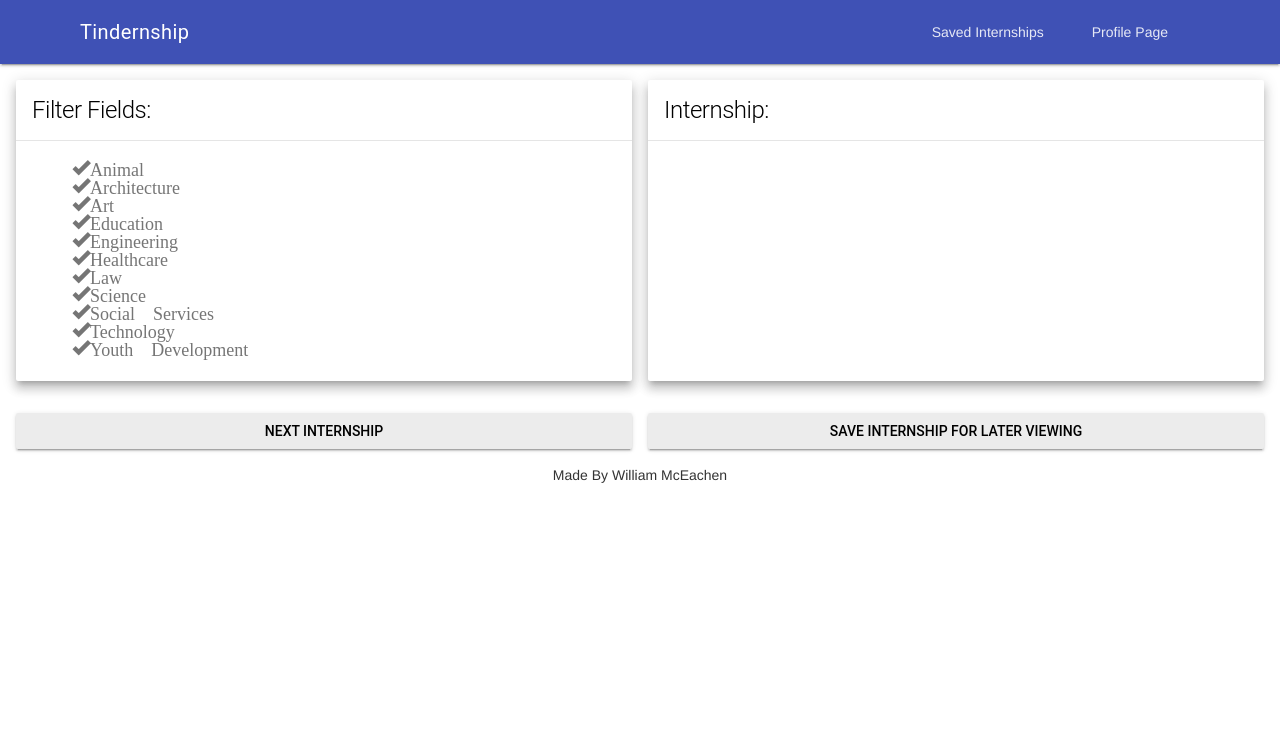
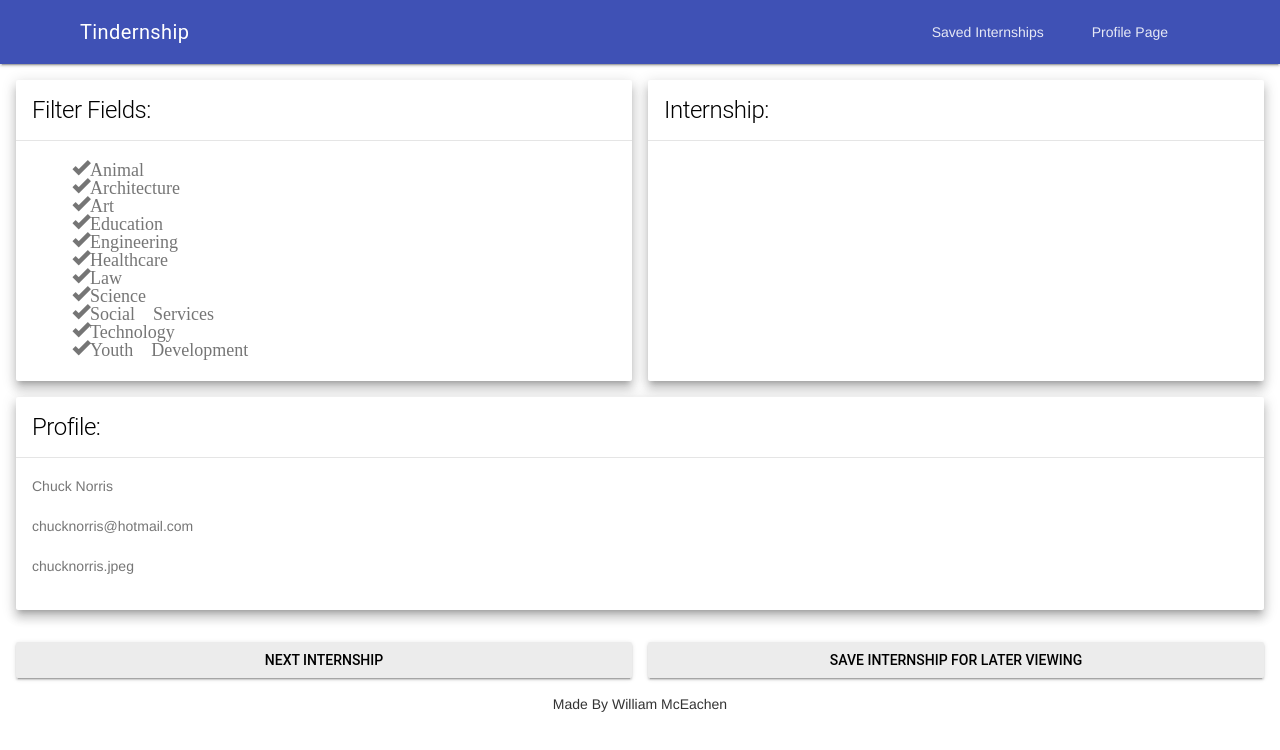
Before and after one commit to billylabufanda/ClubFinder, a plain HTML site: page index.html in a window 1280 px wide. Drawn offline with nearby package versions, Linux system fonts and the light colour scheme; no server answers.

Commit message:
Update index.html

```diff
--- a/index.html
+++ b/index.html
@@ -20,7 +20,7 @@
                     <div class="mdl-layout-spacer"></div>
                     <nav class="mdl-navigation">
                         <a id="viewSavedInternships" class="mdl-navigation__link"> Saved Internships</a>
-                        <a id = "viewProfilePage" class="mdl-navigation__link">Profile Page</a>
+                        <a id="viewProfilePage" class="mdl-navigation__link">Profile Page</a>
                         <a class="mdl-navigation__link" id="google-signin-button"></a>
                     </nav>
                 </div>
@@ -30,7 +30,7 @@
             <div class="page-content">
                 <div id="InternshipCardandFilters" class="mdl-grid">
                     <!--Internship Filter -->
-                <div class="mdl-card mdl-shadow--2dp through mdl-shadow--8dp mdl-cell mdl-cell--6-col">
+                    <div id = "FilterCard" class="mdl-card mdl-shadow--2dp through mdl-shadow--8dp mdl-cell mdl-cell--6-col">
                         <div class="mdl-card__title mdl-card--border">
                             <h1 class="mdl-card__title-text">Filter Fields:</h1>
                         </div>
@@ -62,7 +62,7 @@
                         </div>
                     </div>
                     <!--Internship Card -->
-                <div class="mdl-card mdl-shadow--2dp through mdl-shadow--8dp mdl-cell mdl-cell--6-col">
+                    <div id = "InternshipCard" class="mdl-card mdl-shadow--2dp through mdl-shadow--8dp mdl-cell mdl-cell--6-col">
                         <div class="mdl-card__title mdl-card--border">
                             <h1 id="InternshipCardHeader" class="mdl-card__title-text">Internship:</h1>
                         </div>
@@ -71,6 +71,17 @@
                             <p id="InternshipInterest"></p>
                             <p id="InternshipSize"></p>
                             <p id="InternshipLocation"></p>
+                        </div>
+                    </div>
+                    <!-- Profile Page -->
+                    <div id = "ProfileCard" class="mdl-card mdl-shadow--2dp through mdl-shadow--8dp mdl-cell mdl-cell--12-col">
+                        <div class="mdl-card__title mdl-card--border">
+                            <h1 id="ProfileCardHeader" class="mdl-card__title-text">Profile:</h1>
+                        </div>
+                        <div id="ProfileCardAttributesList" class="mdl-card__supporting-text">
+                            <p id="ProfileName">Chuck Norris</p>
+                            <p id="ProfileEmail">chucknorris@hotmail.com</p>
+                            <p id="ProfileImage">chucknorris.jpeg</p>
                         </div>
                     </div>
                 </div>
```
Lines whose indentation alone changed are shown as unchanged.
